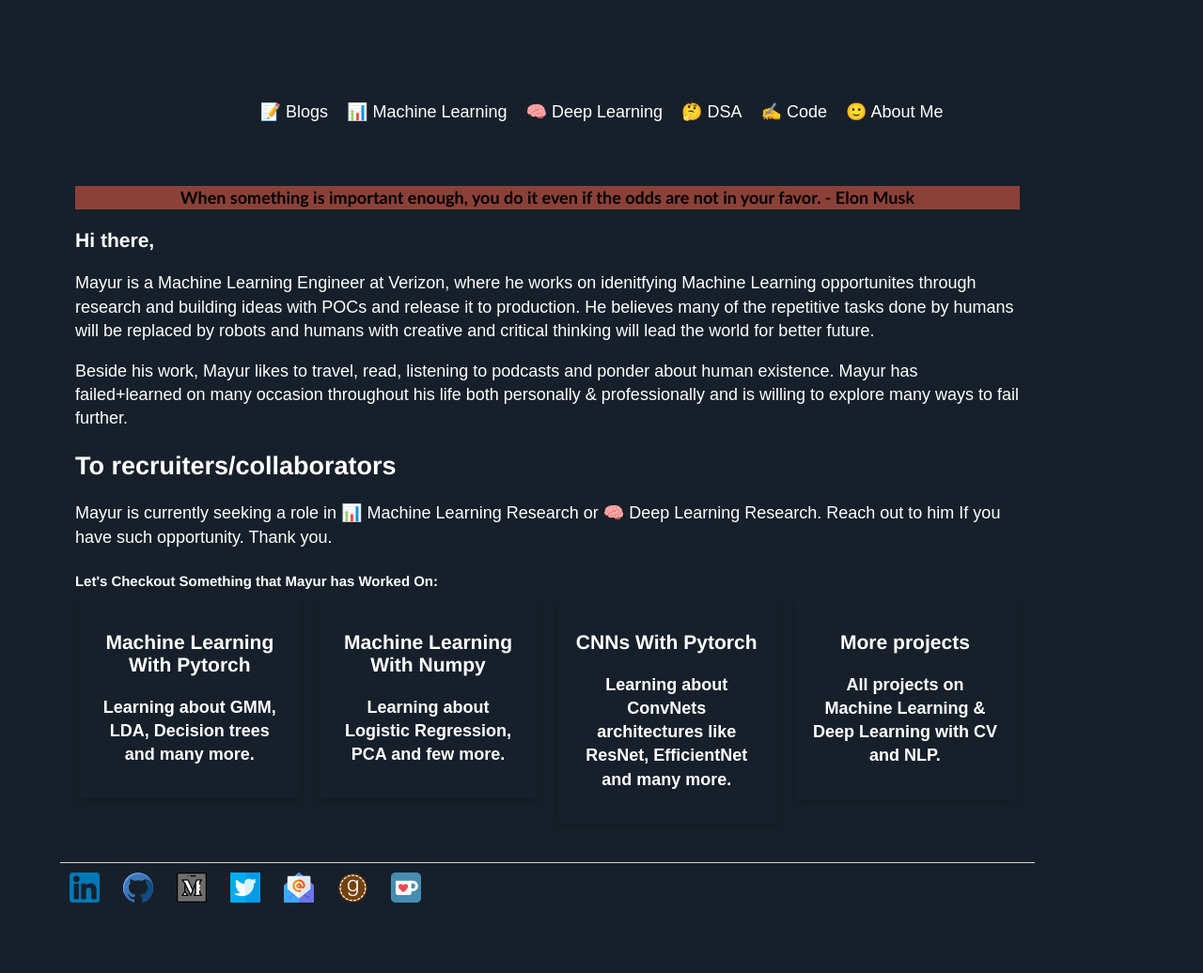
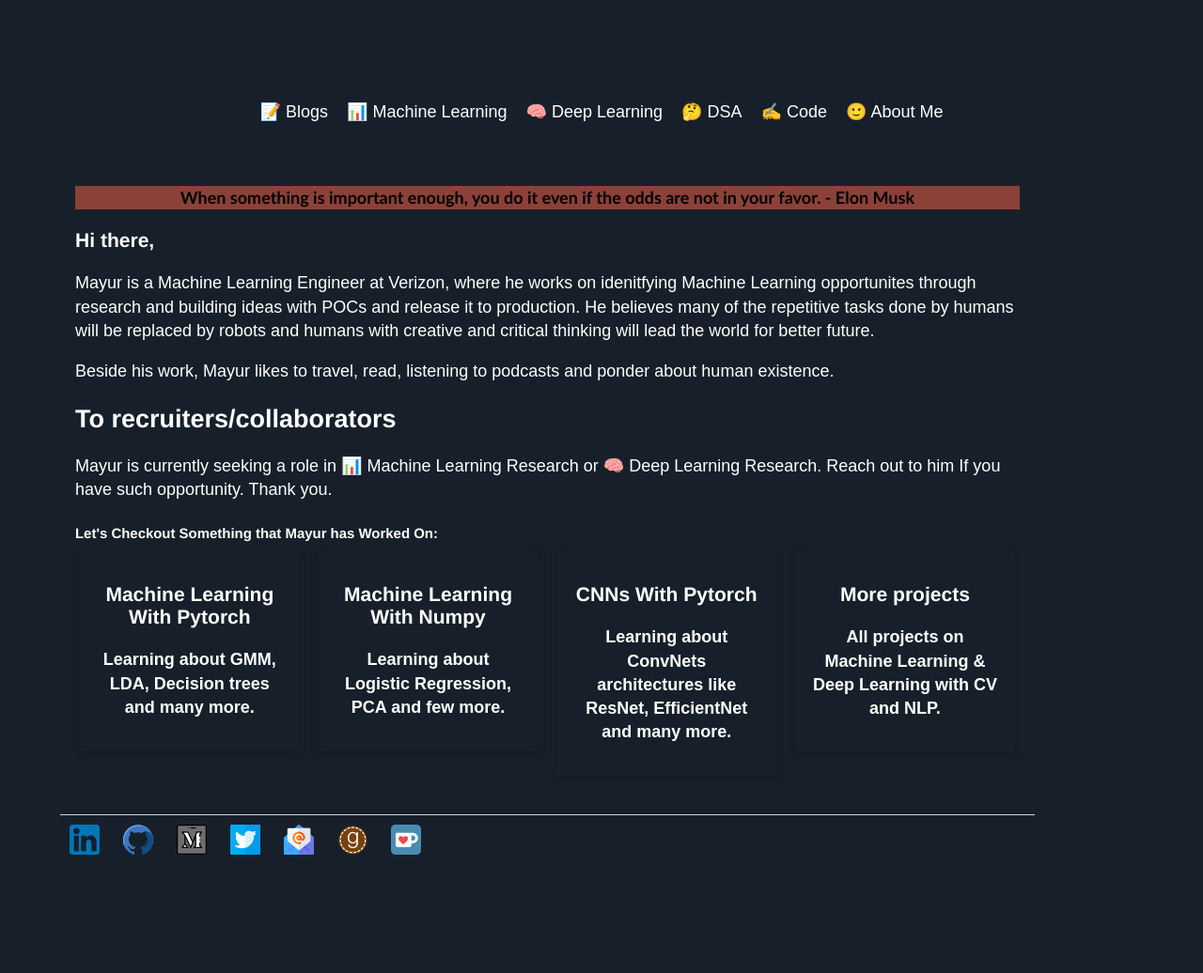
Before and after one commit to Mayurji/mayurji.github.io, a Jekyll site: the page built from about/index.html, in a window 1280 px wide. Shown: the whole page at 94% size. Built offline with Jekyll 4.4.1, drawn with Linux system fonts in a browser that asks for light colours; nearby versions of some CDN libraries; after the commit the page ends 985 px from its top, so only the background shows below that.

Commit message:
Update index.html

```diff
--- a/about/index.html
+++ b/about/index.html
@@ -33,8 +33,7 @@ title: Math + Computing = AI
 	building ideas with POCs and release it to production. He believes many of the repetitive tasks done by humans will be replaced by robots and humans
 	with creative and critical thinking will lead the world for better future.</p>
 
-	<p>Beside his work, Mayur likes to travel, read, listening to podcasts and ponder about human existence. Mayur has failed+learned on many occasion
-		throughout his life both personally & professionally and is willing to explore many ways to fail further.</p>
+	<p>Beside his work, Mayur likes to travel, read, listening to podcasts and ponder about human existence.</p>
 
 	<h2>To recruiters/collaborators</h2>
 	<p>Mayur is currently seeking a role in 📊 Machine Learning Research or 🧠 Deep Learning Research. Reach out to him If you have such opportunity. Thank you.</p>
```
